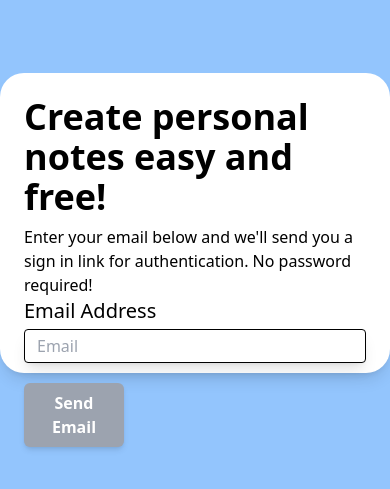
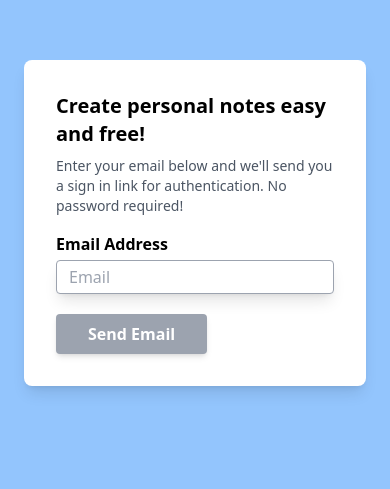
Before and after one commit to Laxunie/Notes4U, a React (Create React App) app: page / in a window 390 px wide. Shown: the part 199-688 px from the top of the page. Built offline with nearby package versions, Linux system fonts and the light colour scheme; no server answers; the HTML template or start-up script is replaced by a standard one.

Commit message:
redo login page

```diff
--- a/src/components/home.js
+++ b/src/components/home.js
@@ -1,6 +1,7 @@
 import React, {useState} from 'react'
 import { Navigate } from 'react-router-dom';
 import { UserAuth } from "../Auth/AuthAPI";
+import waiting from '../assets/images/waiting.gif'
 
 const Home = () => {
     const [email, setEmail] = useState("");
@@ -20,32 +21,35 @@ const Home = () => {
     }
 
     return (
-        <div className='w-full h-screen flex justify-center items-center bg-blue-300'>
+        <div className='w-full h-screen flex justify-center items-center bg-blue-300 p-6'>
             {user ? <Navigate to="/notes"/>
             :  !sent ?
-                <div className='flex flex-col justify-between bg-white rounded-3xl shadow-lg w-[800px] h-[300px] p-6'>
+                <div className='xl:min-w-[1000px] flex flex-col justify-between bg-white rounded-lg shadow-lg p-8'>
                     <div>
-                        <h1 className='font-bold text-4xl'>Create personal notes easy and free!</h1>
-                        <p className='text-md mt-2'>Enter your email below and we'll send you a sign in link for authentication. No password required!</p>
+                        <h1 className='md:text-4xl font-bold text-xl'>Create personal notes easy and free!</h1>
+                        <p className='md:text-md text-sm mt-2 text-gray-600'>Enter your email below and we'll send you a sign in link for authentication. No password required!</p>
                     </div>
-                    <form className='flex flex-col'>
-                        <label className='text-xl'>Email Address</label>
-                        <input className='border border-black rounded shadow-lg px-3 py-1 mt-1' placeholder='Email' type="text" onChange={(e) => handleEmail(e)}/>
-                        <button className='w-[100px] disabled:bg-gray-400 bg-blue-300 hover:bg-blue-500 font-bold text-white rounded-md p-2 mt-5 shadow-md duration-200'
-                            disabled={
-                                !email.match(/^(([^<>()[\]\\.,;:\s@"]+(\.[^<>()[\]\\.,;:\s@"]+)*)|(".+"))@((\[[0-9]{1,3}\.[0-9]{1,3}\.[0-9]{1,3}\.[0-9]{1,3}\])|(([a-zA-Z\-0-9]+\.)+[a-zA-Z]{2,}))$/)
-                            }
-                            type="submit"
-                            pattern="/^[\w-\.]+@([\w-]+\.)+[\w-]{2,4}$/"
-                            onClick={(e) => {handleSubmit(e)}}>Send Email</button>
+                    <form className='flex flex-col mt-4'>
+                        <label className='text-md font-bold'>Email Address</label>
+                        <input className='border border-gray-400 rounded shadow-lg px-3 py-1 mt-1 outline-none' placeholder='Email' type="text" onChange={(e) => handleEmail(e)}/>
+                        <div>
+                            <button className='disabled:bg-gray-400 bg-blue-300 hover:bg-blue-500 font-bold text-white rounded px-8 py-2 mt-5 shadow-md duration-200'
+                                disabled={
+                                    !email.match(/^(([^<>()[\]\\.,;:\s@"]+(\.[^<>()[\]\\.,;:\s@"]+)*)|(".+"))@((\[[0-9]{1,3}\.[0-9]{1,3}\.[0-9]{1,3}\.[0-9]{1,3}\])|(([a-zA-Z\-0-9]+\.)+[a-zA-Z]{2,}))$/)
+                                }
+                                type="submit"
+                                pattern="/^[\w-\.]+@([\w-]+\.)+[\w-]{2,4}$/"
+                                onClick={(e) => {handleSubmit(e)}}>Send Email
+                            </button>
+                        </div>
                     </form>
                 </div>
                 :
-                <div className='flex flex-col justify-center bg-white rounded-3xl shadow-lg w-[800px] h-[300px] p-6'>
-                    <div>
-                        <h1 className='font-bold text-4xl'>Email has been sent!</h1>
-                        <p className='text-md mt-2'>Click on the link sent to your email to login! Make sure to check your junk folder if you can't find it.</p>
-                    </div>
+                <div className='xl:min-w-[1000px] flex flex-col justify-center items-center bg-white rounded-lg shadow-sm shadow-black p-6'>
+                    <h1 className='text-[80px]'>&#128231;</h1>
+                    <h1 className='font-bold text-4xl text-center'>Email link has been sent!</h1>
+                    <p className='text-gray-600 text-md mt-2 text-center'>Please click the link in your inbox to sign in. If you did not receive an email, check your junk/spam folder!</p>
+                    <img className='w-[200px]' src={waiting} alt="cat"/>
                 </div>
             }
         </div>
```
Also changed, not shown: src/assets/images/waiting.gif (added).
